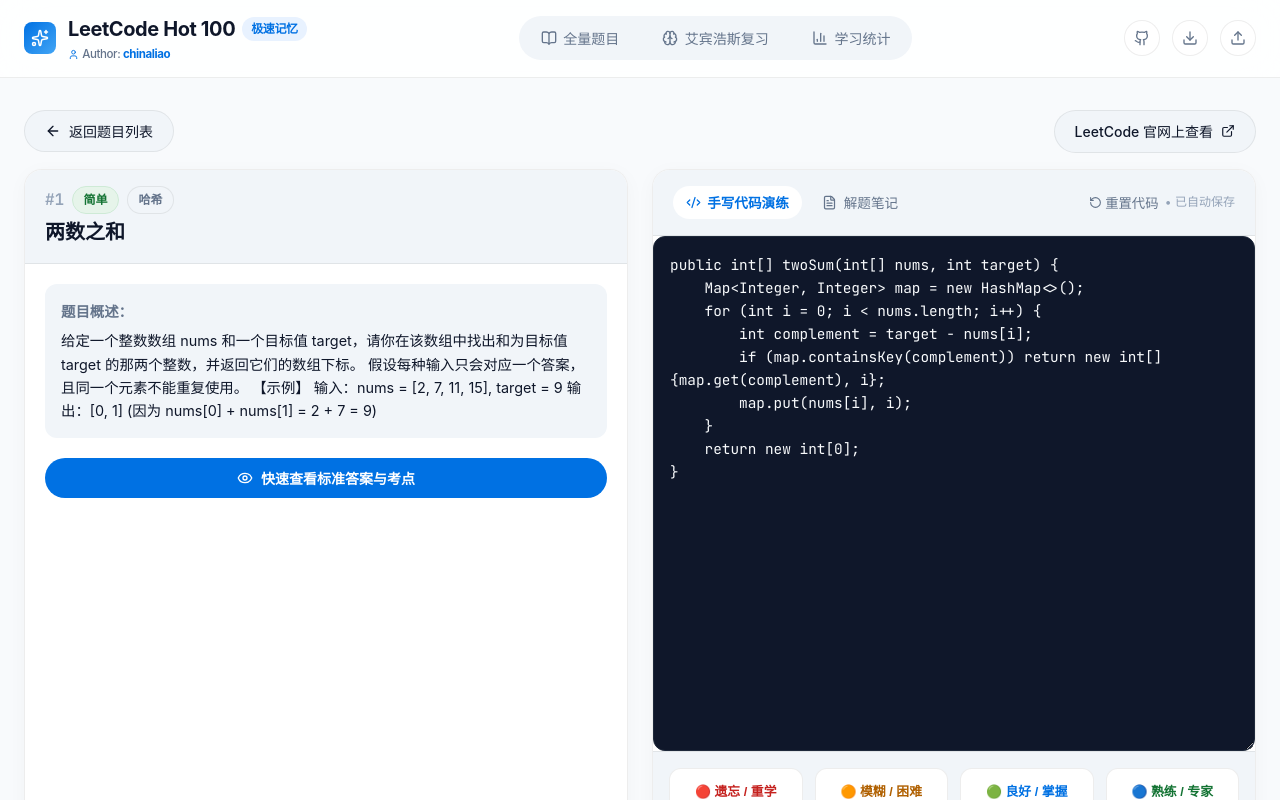
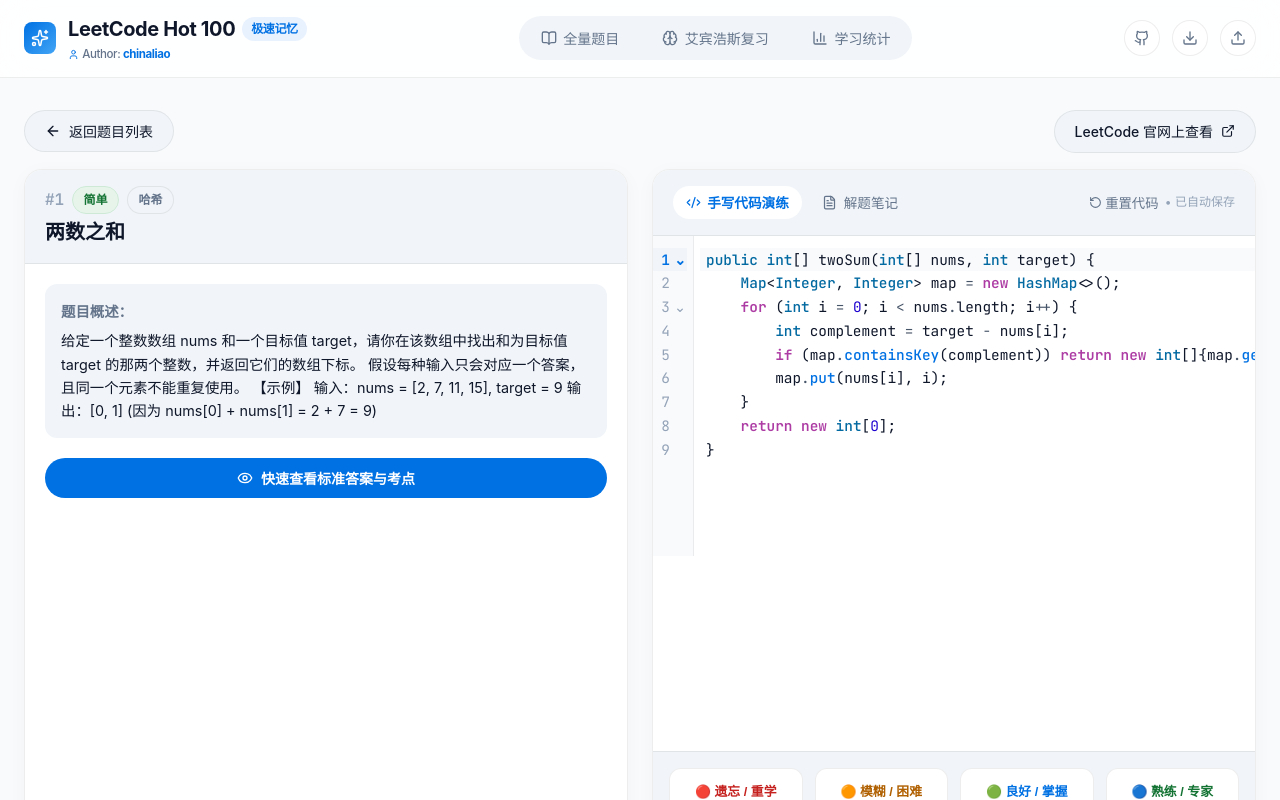
Before and after one commit to chinaliao/LeetCodehot100, a React (Vite) app: page / in a window 1280 px wide. Both pictures are taken after a click on the element 222 px from the left and 680 px from the top of the page. Shown: the top 800 px of the page. Built offline with nearby package versions, Linux system fonts and the light colour scheme.

Commit message:
feat(editor): upgrade practice editor to CodeMirror 6 with auto-closing brackets, smart indent, autocompletion and Apple light theme

```diff
--- a/package.json
+++ b/package.json
@@ -13,6 +13,9 @@
     "deploy": "gh-pages -d dist"
   },
   "dependencies": {
+    "@codemirror/lang-java": "^6.0.2",
+    "@codemirror/lang-python": "^6.2.1",
+    "@uiw/react-codemirror": "^4.25.11",
     "canvas-confetti": "^1.9.4",
     "lucide-react": "^1.31.0",
     "prismjs": "^1.30.0",
--- /dev/null
+++ b/src/components/CodeEditor.jsx
@@ -0,0 +1,156 @@
+import React, { useMemo } from 'react';
+import CodeMirror, { EditorView } from '@uiw/react-codemirror';
+import { java } from '@codemirror/lang-java';
+import { python } from '@codemirror/lang-python';
+import { HighlightStyle, syntaxHighlighting } from '@codemirror/language';
+import { tags as t } from '@lezer/highlight';
+
+// Apple Minimalist White Theme
+const appleLightTheme = EditorView.theme({
+  '&': {
+    color: '#0f172a',
+    backgroundColor: '#ffffff',
+    fontSize: '0.9rem',
+    fontFamily: 'var(--font-mono)',
+    height: '100%',
+  },
+  '.cm-scroller': {
+    fontFamily: 'var(--font-mono)',
+    lineHeight: '1.65',
+    overflow: 'auto',
+  },
+  '.cm-content': {
+    caretColor: '#0071e3',
+    padding: '12px 6px',
+  },
+  '&.cm-focused .cm-cursor': {
+    borderLeftColor: '#0071e3',
+    borderLeftWidth: '2px',
+  },
+  '&.cm-focused .cm-selectionBackground, ::selection': {
+    backgroundColor: '#b4d5fe !important',
+  },
+  '.cm-gutters': {
+    backgroundColor: '#f8fafc',
+    color: '#94a3b8',
+    border: 'none',
+    borderRight: '1px solid rgba(0, 0, 0, 0.06)',
+    paddingRight: '6px',
+    userSelect: 'none',
+  },
+  '.cm-activeLine': {
+    backgroundColor: '#f8fafc',
+  },
+  '.cm-activeLineGutter': {
+    backgroundColor: '#f1f5f9',
+    color: '#0071e3',
+    fontWeight: '600',
+  },
+  '.cm-matchingBracket': {
+    backgroundColor: '#e0f2fe',
+    color: '#0284c7 !important',
+    outline: '1px solid #7dd3fc',
+    borderRadius: '2px',
+  },
+  '.cm-nonmatchingBracket': {
+    backgroundColor: '#fee2e2',
+    color: '#dc2626 !important',
+  },
+  '.cm-tooltip': {
+    border: '1px solid rgba(0, 0, 0, 0.08)',
+    backgroundColor: '#ffffff',
+    boxShadow: '0 8px 24px rgba(0, 0, 0, 0.12)',
+    borderRadius: '8px',
+    overflow: 'hidden',
+    fontFamily: 'var(--font-mono)',
+  },
+  '.cm-tooltip-autocomplete': {
+    '& > ul > li': {
+      padding: '4px 10px',
+      borderRadius: '4px',
+      fontSize: '0.85rem',
+    },
+    '& > ul > li[aria-selected]': {
+      backgroundColor: '#0071e3',
+      color: '#ffffff',
+    },
+  },
+}, { dark: false });
+
+// Apple Light Syntax Highlighting Style
+const appleLightHighlightStyle = HighlightStyle.define([
+  { tag: t.keyword, color: '#ad3da4', fontWeight: '600' },
+  { tag: [t.name, t.deleted, t.character, t.propertyName, t.macroName], color: '#0f172a' },
+  { tag: [t.function(t.variableName), t.labelName], color: '#0071e3', fontWeight: '500' },
+  { tag: [t.color, t.constant(t.name), t.standard(t.name)], color: '#1d4ed8' },
+  { tag: [t.definition(t.name), t.separator], color: '#0f172a' },
+  { tag: [t.typeName, t.className, t.changed, t.annotation, t.modifier, t.self, t.namespace], color: '#0369a1', fontWeight: '500' },
+  { tag: [t.number], color: '#1c00cf' },
+  { tag: [t.operator, t.operatorKeyword, t.url, t.escape, t.regexp, t.link, t.special(t.string)], color: '#475569' },
+  { tag: [t.meta, t.comment], color: '#94a3b8', fontStyle: 'italic' },
+  { tag: t.strong, fontWeight: 'bold' },
+  { tag: t.emphasis, fontStyle: 'italic' },
+  { tag: t.strikethrough, textDecoration: 'line-through' },
+  { tag: t.link, color: '#0071e3', textDecoration: 'underline' },
+  { tag: t.heading, fontWeight: 'bold', color: '#0f172a' },
+  { tag: [t.atom, t.bool, t.special(t.variableName)], color: '#ad3da4' },
+  { tag: [t.processingInstruction, t.string, t.inserted], color: '#c41a16' },
+  { tag: t.invalid, color: '#dc2626' },
+]);
+
+export function CodeEditor({ value, onChange, language = 'java', placeholder = '' }) {
+  const extensions = useMemo(() => {
+    const exts = [
+      appleLightTheme,
+      syntaxHighlighting(appleLightHighlightStyle),
+    ];
+
+    if (language === 'python') {
+      exts.push(python());
+    } else {
+      exts.push(java());
+    }
+
+    return exts;
+  }, [language]);
+
+  return (
+    <div className="code-editor-container">
+      <CodeMirror
+        value={value}
+        height="100%"
+        minHeight="320px"
+        extensions={extensions}
+        onChange={onChange}
+        placeholder={placeholder}
+        indentWithTab={true}
+        basicSetup={{
+          lineNumbers: true,
+          highlightActiveLineGutter: true,
+          highlightSpecialChars: true,
+          history: true,
+          foldGutter: true,
+          drawSelection: true,
+          dropCursor: true,
+          allowMultipleSelections: true,
+          indentOnInput: true,
+          syntaxHighlighting: false, // handled by custom appleLightHighlightStyle
+          bracketMatching: true,
+          closeBrackets: true,
+          autocompletion: true,
+          rectangularSelection: true,
+          crosshairCursor: true,
+          highlightActiveLine: true,
+          highlightSelectionMatches: true,
+          closeBracketsKeymap: true,
+          defaultKeymap: true,
+          searchKeymap: true,
+          historyKeymap: true,
+          foldKeymap: true,
+          completionKeymap: true,
+          lintKeymap: true,
+        }}
+      />
+    </div>
+  );
+}
--- a/src/components/PracticeStudio.jsx
+++ b/src/components/PracticeStudio.jsx
@@ -2,6 +2,7 @@ import React, { useState, useEffect } from 'react';
 import { ArrowLeft, Eye, EyeOff, Copy, Check, ExternalLink, Code2, FileText, Sparkles, RotateCcw } from 'lucide-react';
 import { loadUserCodeMap, saveUserCode, loadUserNotesMap, saveUserNotes, calculateSM2 } from '../services/storage';
 import { CodeBlock } from './CodeBlock';
+import { CodeEditor } from './CodeEditor';
 import confetti from 'canvas-confetti';
 
 export function PracticeStudio({ problem, progress, onSaveProgress, onBack, queueContext }) {
@@ -29,28 +30,11 @@ export function PracticeStudio({ problem, progress, onSaveProgress, onBack, queu
   }, [problem]);
 
   // Save code with debounce
-  const handleCodeChange = (e) => {
-    const val = e.target.value;
+  const handleCodeChange = (val) => {
     setUserCode(val);
     setSavedStatus('saving');
     saveUserCode(problem.id, val);
     setTimeout(() => setSavedStatus('saved'), 400);
-  };
-
-  // Handle Tab key in code editor
-  const handleKeyDown = (e) => {
-    if (e.key === 'Tab') {
-      e.preventDefault();
-      const start = e.target.selectionStart;
-      const end = e.target.selectionEnd;
-      const val = e.target.value;
-      const newVal = val.substring(0, start) + '    ' + val.substring(end);
-      setUserCode(newVal);
-      saveUserCode(problem.id, newVal);
-      setTimeout(() => {
-        e.target.selectionStart = e.target.selectionEnd = start + 4;
-      }, 0);
-    }
   };
 
   // Save notes
@@ -265,8 +249,9 @@ export function PracticeStudio({ problem, progress, onSaveProgress, onBack, queu
                 title="重置为模板代码"
                 onClick={() => {
                   if (confirm('是否重置为默认模板代码？')) {
-                    setUserCode(problem.codeTemplates.java);
-                    saveUserCode(problem.id, problem.codeTemplates.java);
+                    const template = problem.codeTemplates[activeLang] || problem.codeTemplates.java;
+                    setUserCode(template);
+                    saveUserCode(problem.id, template);
                   }
                 }}
               >
@@ -277,14 +262,13 @@ export function PracticeStudio({ problem, progress, onSaveProgress, onBack, queu
             </div>
           </div>
 
-          <div className="practice-panel-body" style={{ padding: 0 }}>
+          <div className="practice-panel-body" style={{ padding: 0, display: 'flex', flexDirection: 'column' }}>
             {activeRightTab === 'code' ? (
-              <textarea
-                className="code-editor-textarea"
-                placeholder="// 在此输入你默写的算法代码... (支持 Tab 缩进)"
+              <CodeEditor
                 value={userCode}
+                language={activeLang}
                 onChange={handleCodeChange}
-                onKeyDown={handleKeyDown}
+                placeholder="// 在此输入你默写的算法代码... (支持符号自动补全、Tab 缩进与智能代码提示)"
               />
             ) : (
               <textarea
--- a/src/index.css
+++ b/src/index.css
@@ -322,7 +322,58 @@ body {
   flex: 1;
 }
 
-/* Code Editor Textarea */
+/* CodeMirror IDE Editor Container */
+.code-editor-container {
+  width: 100%;
+  height: 100%;
+  min-height: 280px;
+  display: flex;
+  flex-direction: column;
+  flex: 1;
+  background: #ffffff;
+  position: relative;
+}
+
+.code-editor-container .cm-theme {
+  height: 100%;
+  display: flex;
+  flex-direction: column;
+  flex: 1;
+}
+
+.code-editor-container .cm-editor {
+  height: 100%;
+  outline: none !important;
+  font-family: var(--font-mono);
+  font-size: 0.9rem;
+}
+
+.code-editor-container .cm-scroller {
+  font-family: var(--font-mono);
+  line-height: 1.65;
+  overflow: auto;
+  flex: 1;
+}
+
+.code-editor-container .cm-scroller::-webkit-scrollbar {
+  width: 6px;
+  height: 6px;
+}
+
+.code-editor-container .cm-scroller::-webkit-scrollbar-track {
+  background: transparent;
+}
+
+.code-editor-container .cm-scroller::-webkit-scrollbar-thumb {
+  background: rgba(0, 0, 0, 0.12);
+  border-radius: 999px;
+}
+
+.code-editor-container .cm-scroller::-webkit-scrollbar-thumb:hover {
+  background: rgba(0, 0, 0, 0.22);
+}
+
+/* Fallback Code Editor Textarea */
 .code-editor-textarea {
   width: 100%;
   height: 100%;
@@ -649,6 +700,7 @@ body {
     justify-content: center;
   }
 
+  .code-editor-container,
   .code-editor-textarea {
     min-height: 220px;
     font-size: 0.85rem;
```
Also changed, not shown: 1 other file (tests, documents, lock files or other folders).
